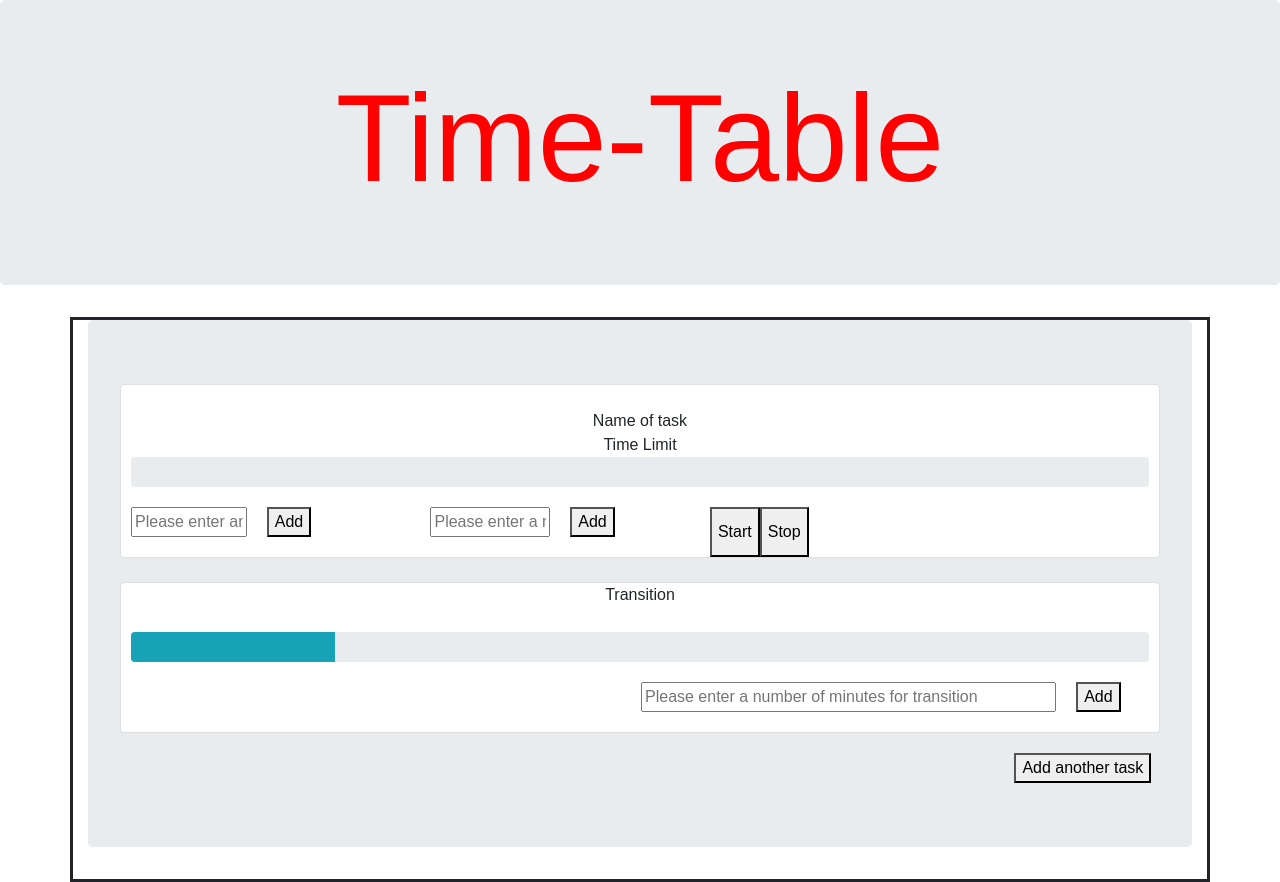
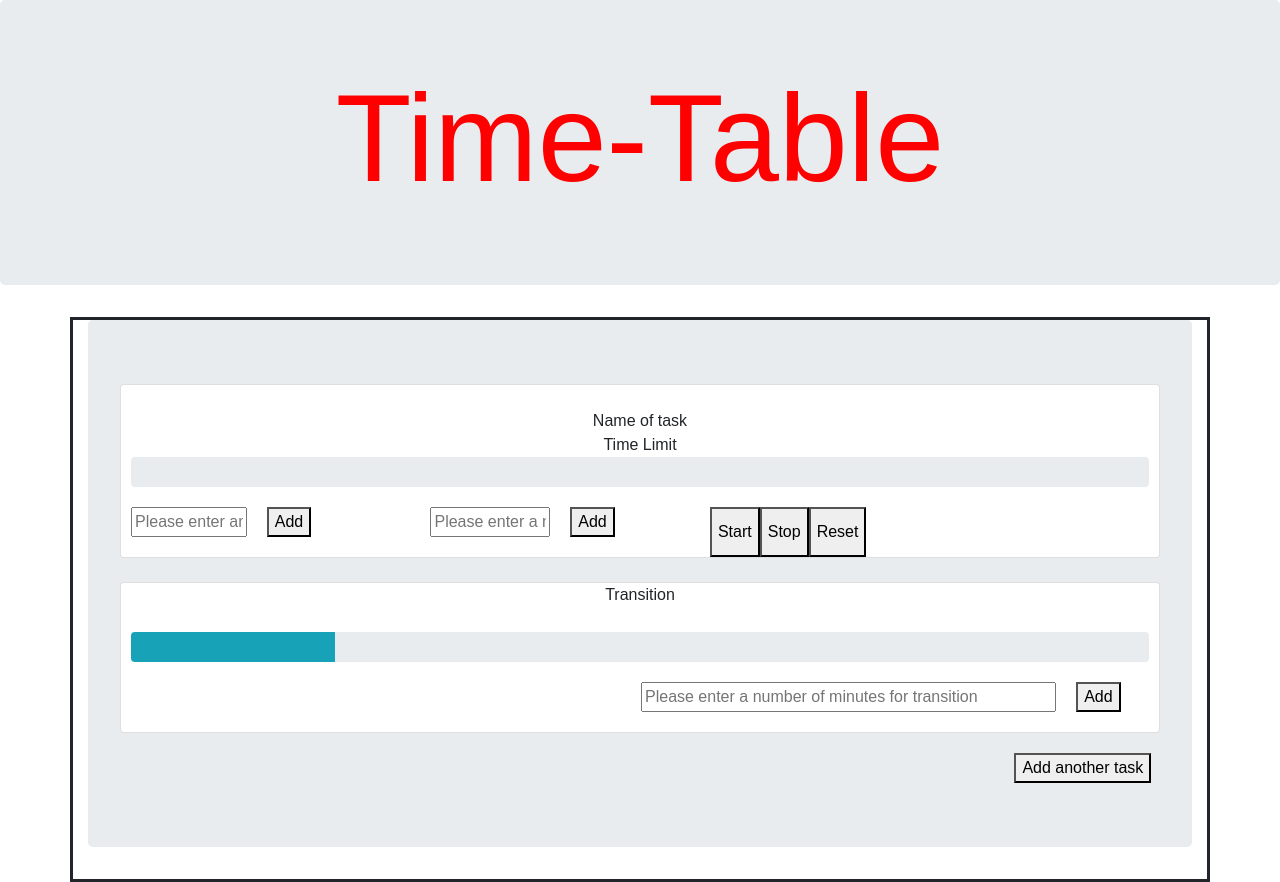
Before and after one commit to rnick1/timeTable, a React (Create React App) app in the folder client/: page / in a window 1280 px wide. Built offline with nearby package versions, Linux system fonts and the light colour scheme.

Commit message:
Added reset button.

```diff
--- a/client/src/pages/Task.js
+++ b/client/src/pages/Task.js
@@ -6,16 +6,14 @@ export default function Task() {
   const [listItem, setListItem] = useState(" ");
   const [taskVisibility, setTaskVisibility] = useState(true);
   const [timeVisibility, setTimeVisibility] = useState(true);
-
   const [time, setTime] = useState(0);
   const [timeLimit, setTimeLimit] = useState(0);
   const [startTimer, setStartTimer] = useState(false);
-  const [timeElapsed, setTimeElapsed] = useState(0);
-  // =================================================
 
-  console.log(time);
-  console.log(timeLimit);
-  console.log(startTimer);
+  // console.log(time);
+  // console.log(timeLimit);
+  // console.log(startTimer);
+
   // Important! Look at Week 4 Activity 9 and 10 for a super basic example of setInterval. Maybe I should set the space not take up by the progress bar and have the progress bar itself expand as the space not taken up by it gets decremented? So setTimeLimit = whatever the user puts in and then decrement from that. If (timeLimit === 0) {make noise}
   useEffect(() => {
     let interval = null;
@@ -31,7 +29,6 @@ export default function Task() {
     return () => clearInterval(interval);
   }, [startTimer]);
 
-  // =================================================
   return (
     <Card>
       <br />
@@ -93,9 +90,7 @@ export default function Task() {
           {/* {taskVisibility ? } */}
           <button onClick={() => setStartTimer(true)}>Start</button>
           <button onClick={() => setStartTimer(false)}>Stop</button>
-
-          {/* // ========================================================================= */}
-          {/* ========================================================================== */}
+          <button onClick={() => setTime(0)}>Reset</button>
         </Row>
       </Container>
     </Card>
```
